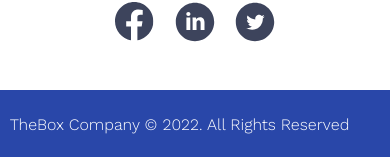
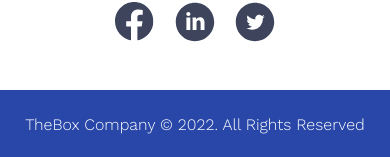
Before and after one commit to RodBrowning/portfolio-2-the-box-construction, a Next.js app: page / in a window 390 px wide. Shown: the part 7535-7692 px from the top of the page. Built offline with nearby package versions, Linux system fonts and the light colour scheme.

Commit message:
Footer review

```diff
--- a/styles/Footer.module.css
+++ b/styles/Footer.module.css
@@ -12,3 +12,10 @@
     font-weight: 300;
     line-height: 1.125rem;
 }
+
+/*============= MEDIA QUERIE (SMALL DEVICES)  ===============*/
+@media only screen and (max-width: 600px) {
+    .copy p {
+        text-align: center;
+    }
+}
```
